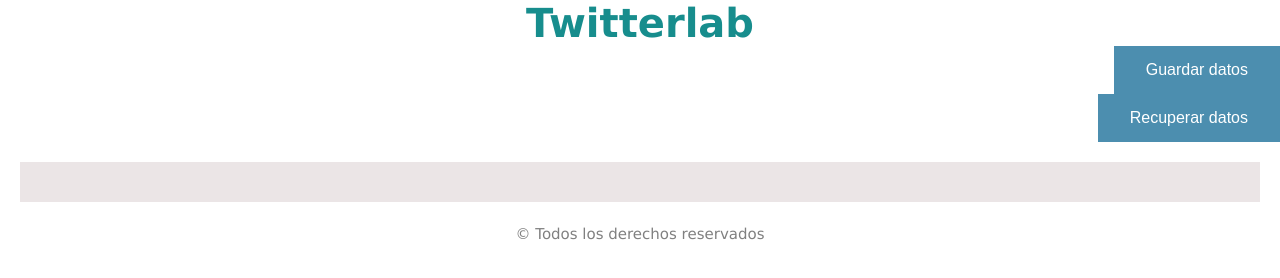
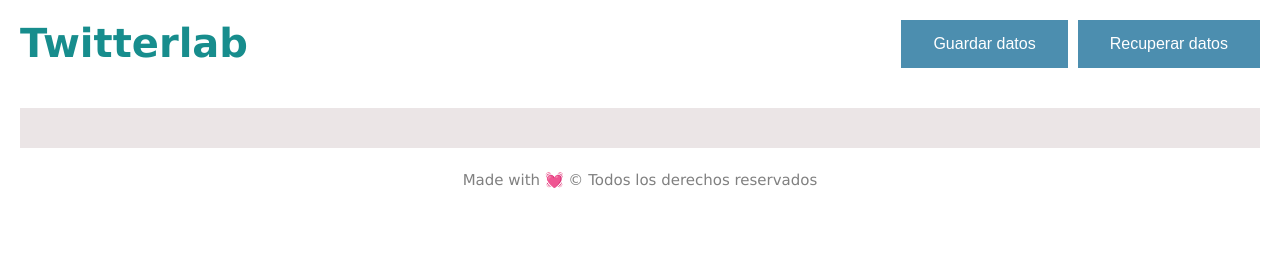
Before and after one commit to Adalab/modulo-2-evaluacion-final-bis-NaiSaratxaga, a website: page public/index.html in a window 1280 px wide. Drawn offline with Linux system fonts and the light colour scheme; no server answers.

Commit message:
new styles in layout

```diff
--- a/public/assets/js/main.js
+++ b/public/assets/js/main.js
@@ -11,9 +11,9 @@
   usersListElement.innerHTML = ''; // quitar elementos antiguos y poner nuevos//
   for (const user of users) {
     const friendClassName = user.isFriend ? 'isFriend' : '';
-    const li = `<li class="js_listUser ${friendClassName}" id="${user.login.uuid}">
+    const li = `<li class="user_card js_listUser  ${friendClassName}" id="${user.login.uuid}">
       <div class="image" >
-        <img src="${user.picture.medium}" alt="contact picture" title="contact picture"/>
+        <img src="${user.picture.medium}" class="image" alt="contact picture" title="contact picture"/>
       </div>
       <div class="name">
         ${user.name.first} ${user.name.last}
--- a/public/index.html
+++ b/public/index.html
@@ -10,7 +10,7 @@
 </head>
 
 <body>
-  <header>
+  <header class="header">
     <h1 class="title">Twitterlab</h1>
     <div class="buttons_position">
       <button class="button js_buttonSave">Guardar datos</button>
@@ -18,14 +18,12 @@
     </div>
   </header>
   <main>
-      <div class="container1">
-          <ul class="js_list">
-          </ul>
-      </div>
+      <ul class="container js_list">
+      </ul>
   </main>
   <footer class="page__footer">
     <small>
-      &copy; Todos los derechos reservados
+      Made with 💓 &copy; Todos los derechos reservados
 
     </small>
   </footer>
--- a/src/js/main.js
+++ b/src/js/main.js
@@ -11,9 +11,9 @@
   usersListElement.innerHTML = ''; // quitar elementos antiguos y poner nuevos//
   for (const user of users) {
     const friendClassName = user.isFriend ? 'isFriend' : '';
-    const li = `<li class="js_listUser ${friendClassName}" id="${user.login.uuid}">
+    const li = `<li class="user_card js_listUser  ${friendClassName}" id="${user.login.uuid}">
       <div class="image" >
-        <img src="${user.picture.medium}" alt="contact picture" title="contact picture"/>
+        <img src="${user.picture.medium}" class="image" alt="contact picture" title="contact picture"/>
       </div>
       <div class="name">
         ${user.name.first} ${user.name.last}
--- a/src/scss/layout/_header.scss
+++ b/src/scss/layout/_header.scss
@@ -1,3 +1,9 @@
+.header {
+  display: flex;
+  justify-content: space-between;
+  padding: 20px;
+}
+
 .title {
   font-family: Verdana, Geneva, Tahoma, sans-serif;
   font-size: 40px;
@@ -15,10 +21,11 @@
   text-decoration: none;
   display: inline-block;
   font-size: 16px;
+  margin-left: 10px;
+  cursor: pointer;
 }
 .buttons_position {
   display: flex;
   justify-content: center;
   align-items: flex-end;
-  flex-direction: column;
 }
--- a/src/scss/layout/_page.scss
+++ b/src/scss/layout/_page.scss
@@ -1,11 +1,20 @@
-.container1 {
+.container {
+  display: grid;
+  grid-template-columns: 1fr 1fr;
+  align-content: center;
+  justify-content: flex-start;
   background-color: rgb(235, 229, 230);
   margin: 20px;
   font-family: Verdana, Geneva, Tahoma, sans-serif;
   font-size: 20px;
   text-align: center;
-  color: white;
+  color: rgb(67, 61, 61);
   padding: 20px;
+}
+
+.user_card {
+  padding: 20px;
+  cursor: pointer;
 }
 
 .userName {
@@ -15,3 +24,7 @@
 .isFriend {
   background-color: pink;
 }
+
+.image {
+  border-radius: 30px;
+}
```
Also changed, not shown: src/html/partials/footer.html (+1 -1 lines), src/html/partials/header.html (+1 -1 lines), src/html/partials/main.html (+2 -4 lines), public/assets/css/main.css, 2 other files.
